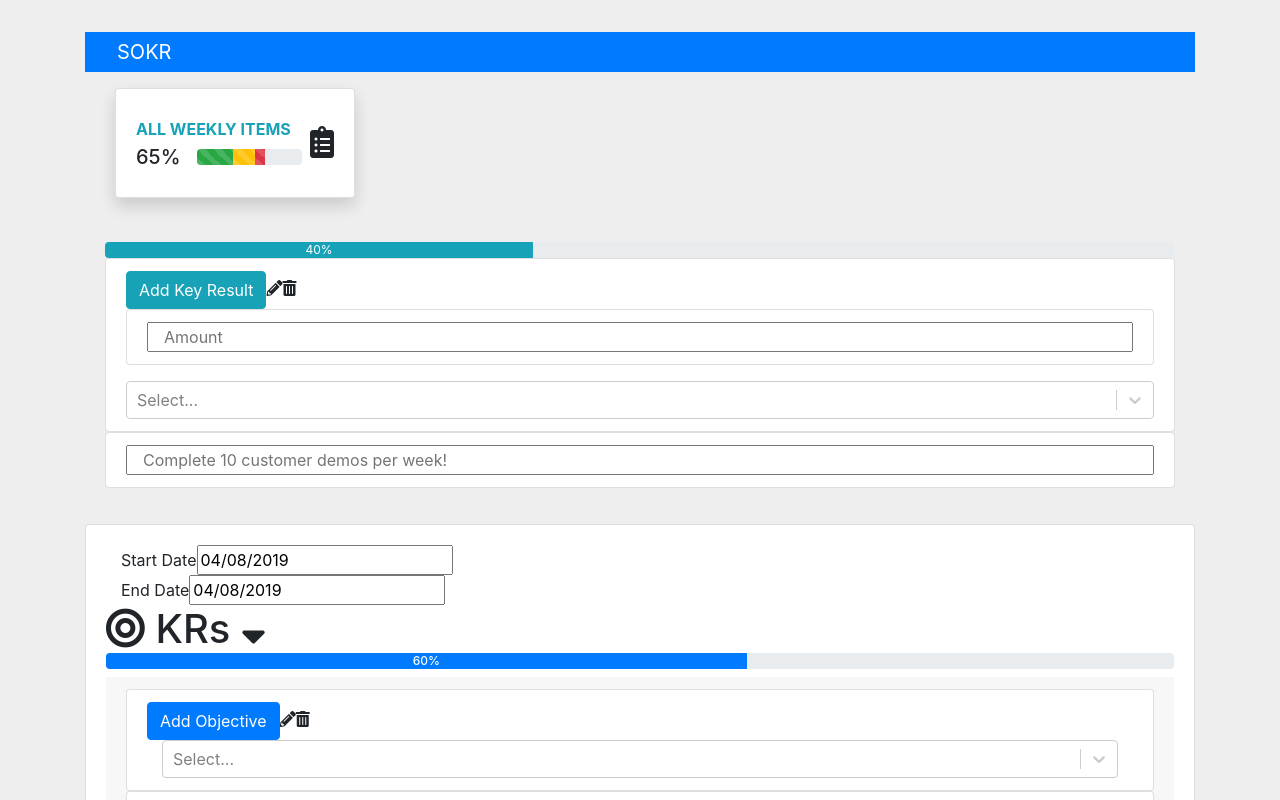
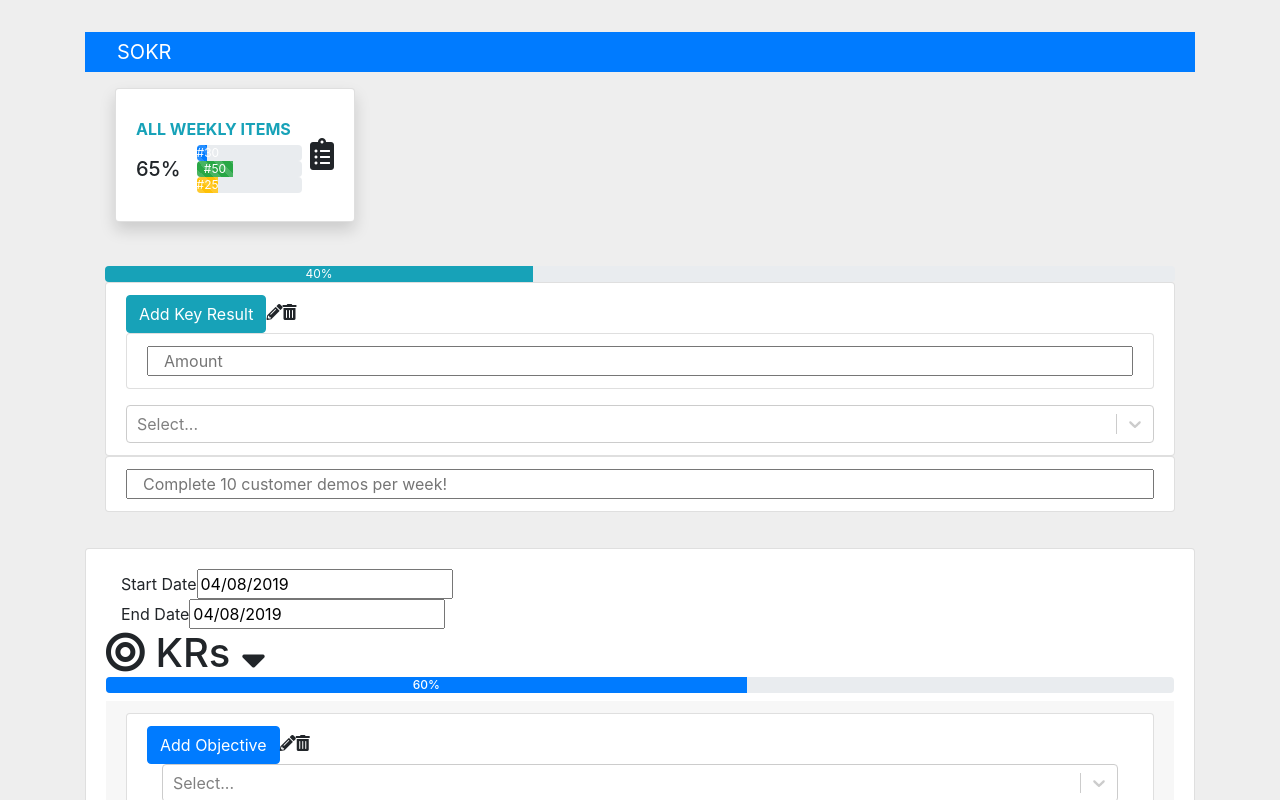
Before and after one commit to alexsjcho/smart-okr-react-redux-app, a React (Create React App) app: page / in a window 1280 px wide. Shown: the top 800 px of the page. Built offline with nearby package versions, Linux system fonts and the light colour scheme.

Commit message:
worked on WeeklyItemProgressBar

```diff
--- a/src/components/dashboard/WeeklyItemsProgressBar.js
+++ b/src/components/dashboard/WeeklyItemsProgressBar.js
@@ -1,9 +1,14 @@
-import React, { Component } from "react";
+import React, { Component, Fragment } from "react";
 import ProgressBar from "react-bootstrap/ProgressBar";
 
 class WeeklyItemsProgressBar extends Component {
   render() {
+    const plans = 30;
+    const achievements = 50;
+    const challenges = 25;
+
     return (
+      <Fragment>
         <div className="col-xl-3 col-md-6 mb-4">
           <div className="card border-left-info shadow h-100 py-2">
             <div className="card-body">
@@ -21,28 +26,29 @@ class WeeklyItemsProgressBar extends Component {
                       </div>
                     </div>
                     <div className="col">
-                    <ProgressBar>
+                      <ProgressBar
+                        animated
+                        striped
+                        variant="primary"
+                        now={10}
+                        key={3}
+                        label={`#${plans}`}
+                      />
                       <ProgressBar
                         animated
                         striped
                         variant="success"
                         now={35}
                         key={1}
+                        label={`#${achievements}`}
                       />
                       <ProgressBar
                         animated
                         variant="warning"
                         now={20}
                         key={2}
+                        label={`#${challenges}`}
                       />
-                      <ProgressBar
-                        animated
-                        striped
-                        variant="danger"
-                        now={10}
-                        key={3}
-                      />
-                    </ProgressBar>
                     </div>
                   </div>
                 </div>
@@ -53,6 +59,7 @@ class WeeklyItemsProgressBar extends Component {
             </div>
           </div>
         </div>
+      </Fragment>
     );
   }
 }
```
Lines whose indentation alone changed are shown as unchanged.
